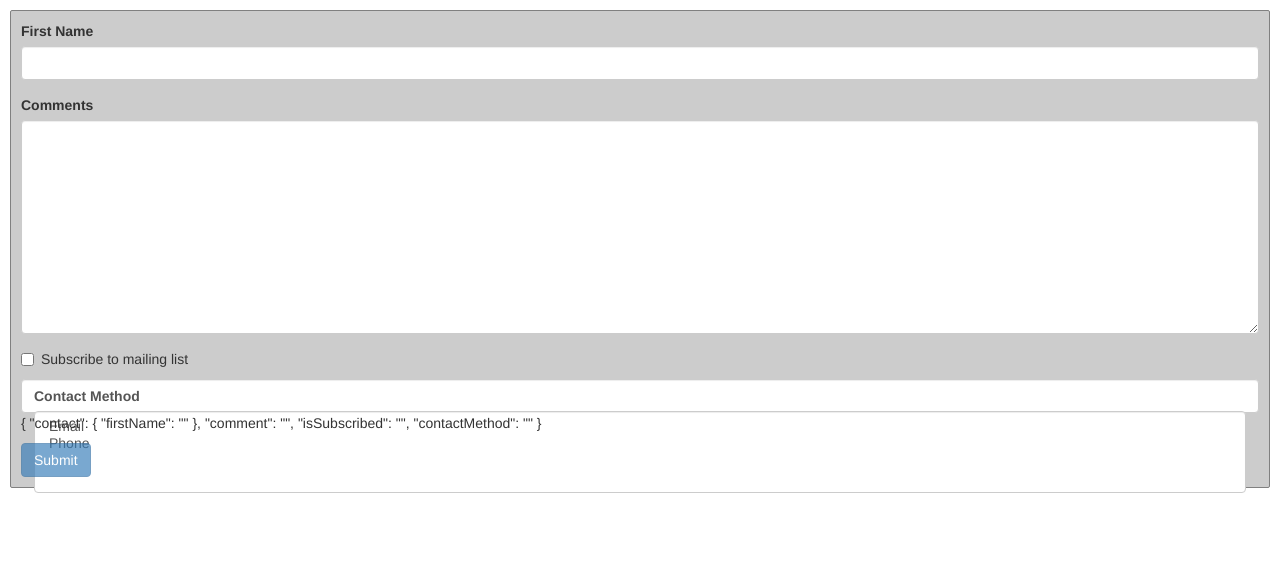
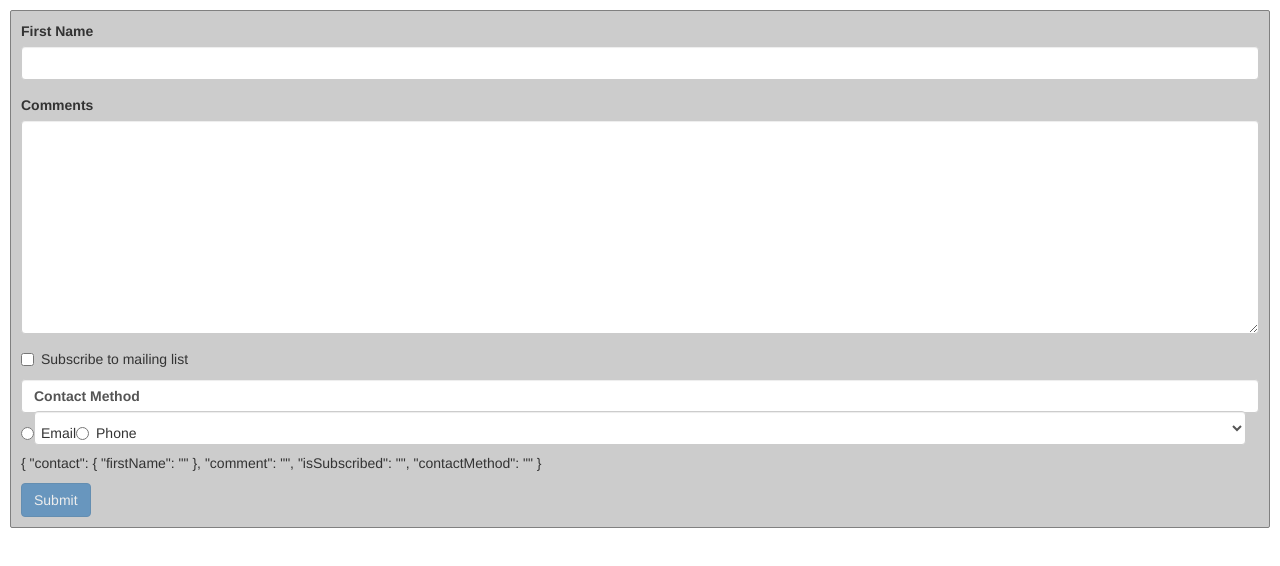
Before and after one commit to wintersocram/angular-training, an Angular app in the folder courses/: page / in a window 1280 px wide. Shown: the top 566 px of the page. Built offline with nearby package versions, Linux system fonts and the light colour scheme.

Commit message:
courses: add radio

```diff
--- a/courses/src/app/contact-form/contact-form.component.html
+++ b/courses/src/app/contact-form/contact-form.component.html
@@ -53,7 +53,6 @@
     <div class="form-control">
         <label for="contactMethod">Contact Method</label>
         <select
-            multiple
             ngModel
             name="contactMethod"
             id="contactMethod"
@@ -61,11 +60,25 @@
         >
             <option
                 *ngFor="let method of contactMethod"
-                [ngValue]="method"
+                [value]="method.id"
             >
                 {{ method.name }}
             </option>
         </select>
+    </div>
+    <div class="radio">
+        <label *ngFor="let method of contactMethod">
+            <input ngModel type="radio" name="contactMethod" [value]="method.id">
+            {{ method.name }}
+        </label>
+        <!-- <label>
+            <input ngModel type="radio" name="contactMethod" [(value)]="1">
+            Email
+        </label>
+        <label>
+            <input ngModel type="radio" name="contactMethod" [(value)]="2">
+            Phone
+        </label> -->
     </div>
 
     <!-- only for test -->
```
